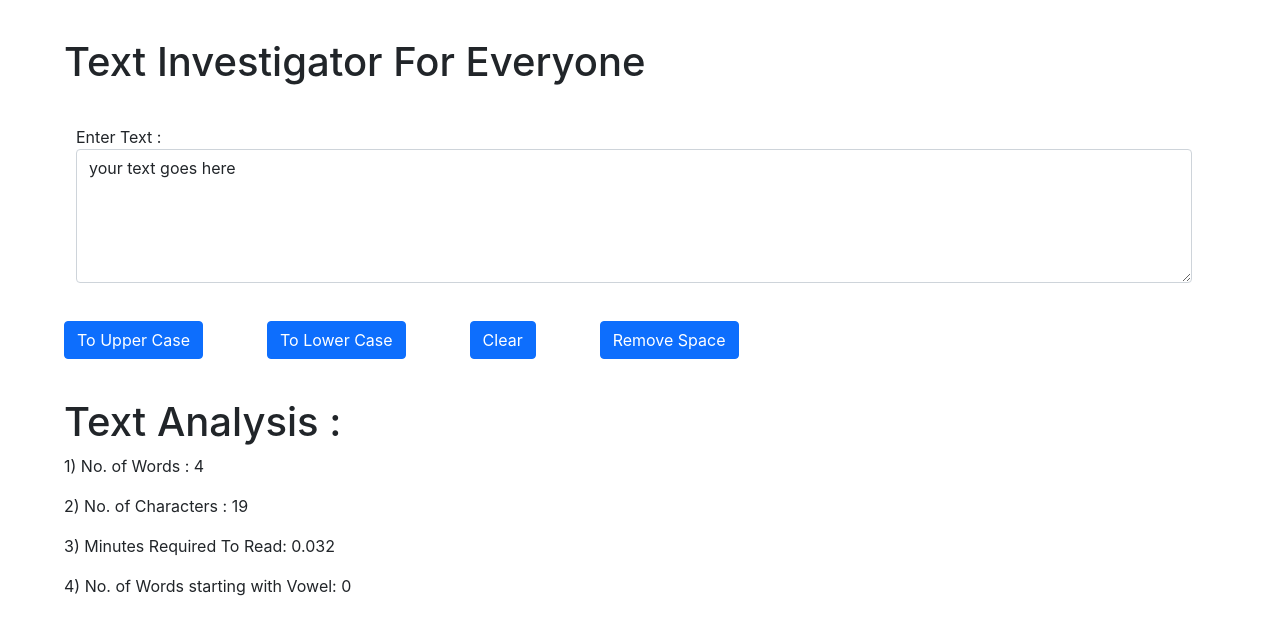
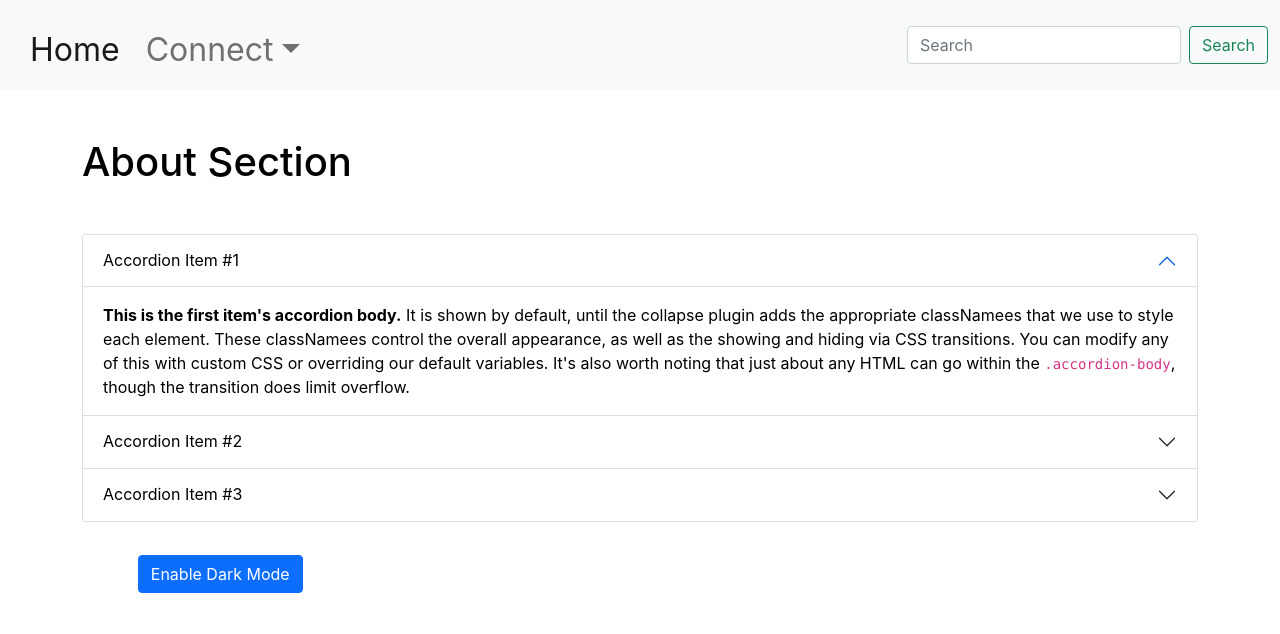
Before and after one commit to Prash8830/Full-Stack-Web-Projects, a React (Create React App) app in the folder React/sputnik/: page / in a window 1280 px wide. Shown: the top 634 px of the page. Built offline with nearby package versions, Linux system fonts and the light colour scheme.

Commit message:
Featured Dark mode

```diff
--- a/React/sputnik/src/App.js
+++ b/React/sputnik/src/App.js
@@ -1,12 +1,14 @@
 // import logo from './logo.svg';
 import './App.css';
-// import Navbar from './components/Navbar'
-import Form from './components/Form'
+import Navbar from './components/Navbar'
+import About from './components/About'
+// import Form from './components/Form'
 
 function App() {
   return (
     <>
-      <Form />
+      <Navbar/>
+      <About/>
     </>
   );
 }
--- /dev/null
+++ b/React/sputnik/src/components/About.js
@@ -0,0 +1,65 @@
+import React, { useState } from 'react'
+
+export default function About() {
+    const [mystyle, setmystyle] = useState({color: 'black',
+    backgroundColor: 'white'})
+    const [btntext, setbtntext] = useState("Enable Dark Mode")
+    const toggleStyle = () =>{
+        if(mystyle.color=='black')
+        {
+            setmystyle({color: 'lightgreen',backgroundColor: '#073642'})
+            setbtntext("Enable Light Mode")
+        }
+        else{
+            setmystyle({color: 'black',backgroundColor: 'white'})
+            setbtntext("Enable Dark Mode")
+        }
+    }
+
+    return (
+
+        <div className="container" style={mystyle}>
+            <h1 className="my-5">About Section</h1>
+            <div className="accordion" id="accordionExample" >
+                <div className="accordion-item" >
+                    <h2 className="accordion-header" id="headingOne">
+                        <button className="accordion-button" type="button" data-bs-toggle="collapse" data-bs-target="#collapseOne" aria-expanded="true" aria-controls="collapseOne" style={mystyle}>
+                            Accordion Item #1
+                        </button>
+                    </h2>
+                    <div id="collapseOne" className="accordion-collapse collapse show" aria-labelledby="headingOne" data-bs-parent="#accordionExample">
+                        <div className="accordion-body" style={mystyle}>
+                            <strong>This is the first item's accordion body.</strong> It is shown by default, until the collapse plugin adds the appropriate classNamees that we use to style each element. These classNamees control the overall appearance, as well as the showing and hiding via CSS transitions. You can modify any of this with custom CSS or overriding our default variables. It's also worth noting that just about any HTML can go within the <code>.accordion-body</code>, though the transition does limit overflow.
+                        </div>
+                    </div>
+                </div>
+                <div className="accordion-item">
+                    <h2 className="accordion-header" id="headingTwo">
+                        <button className="accordion-button collapsed" type="button" data-bs-toggle="collapse" data-bs-target="#collapseTwo" aria-expanded="false" aria-controls="collapseTwo" style={mystyle}>
+                            Accordion Item #2
+                        </button>
+                    </h2>
+                    <div id="collapseTwo" className="accordion-collapse collapse" aria-labelledby="headingTwo" data-bs-parent="#accordionExample">
+                        <div className="accordion-body" style={mystyle}>
+                            <strong>This is the second item's accordion body.</strong> It is hidden by default, until the collapse plugin adds the appropriate classNamees that we use to style each element. These classNamees control the overall appearance, as well as the showing and hiding via CSS transitions. You can modify any of this with custom CSS or overriding our default variables. It's also worth noting that just about any HTML can go within the <code>.accordion-body</code>, though the transition does limit overflow.
+                        </div>
+                    </div>
+                </div>
+                <div className="accordion-item">
+                    <h2 className="accordion-header" id="headingThree">
+                        <button className="accordion-button collapsed" type="button" data-bs-toggle="collapse" data-bs-target="#collapseThree" aria-expanded="false" aria-controls="collapseThree" style={mystyle}>
+                            Accordion Item #3
+                        </button>
+                    </h2>
+                    <div id="collapseThree" className="accordion-collapse collapse" aria-labelledby="headingThree" data-bs-parent="#accordionExample">
+                        <div className="accordion-body" style={mystyle}>
+                            <strong>This is the third item's accordion body.</strong> It is hidden by default, until the collapse plugin adds the appropriate classNamees that we use to style each element. These classNamees control the overall appearance, as well as the showing and hiding via CSS transitions. You can modify any of this with custom CSS or overriding our default variables. It's also worth noting that just about any HTML can go within the <code>.accordion-body</code>, though the transition does limit overflow.
+                        </div>
+                    </div>
+                </div>
+            </div>
+            <button className="btn btn-primary" id="txtx" onClick={toggleStyle}>{btntext}</button>
+        </div>
+
+    )
+}
```
Also changed, not shown: React/sputnik/src/App.css (line endings or trailing spaces).
